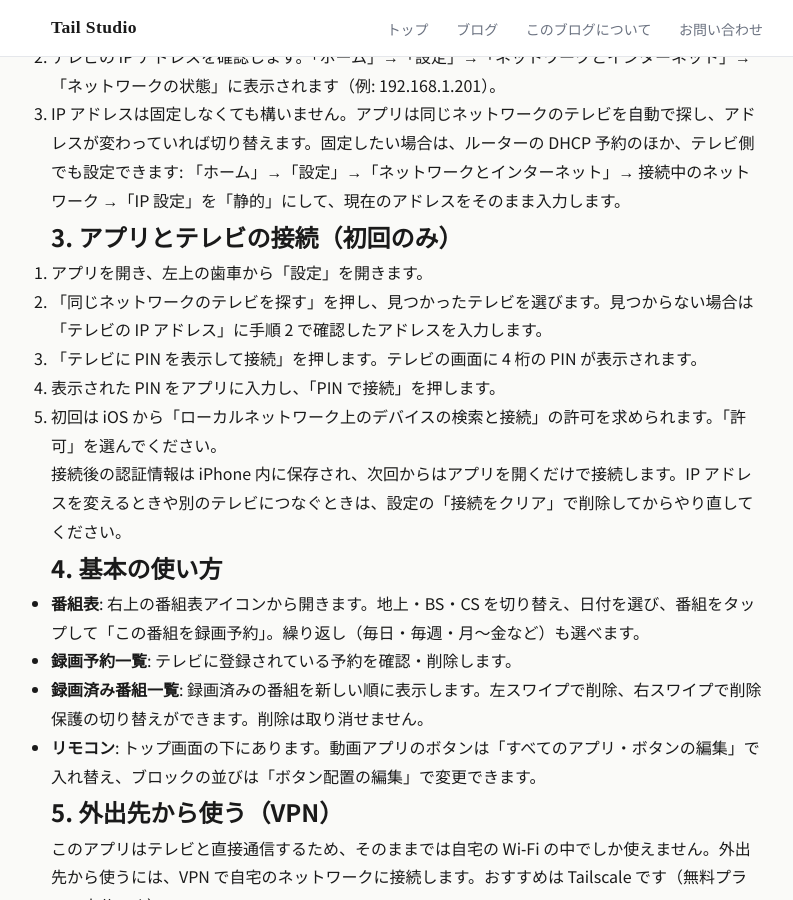
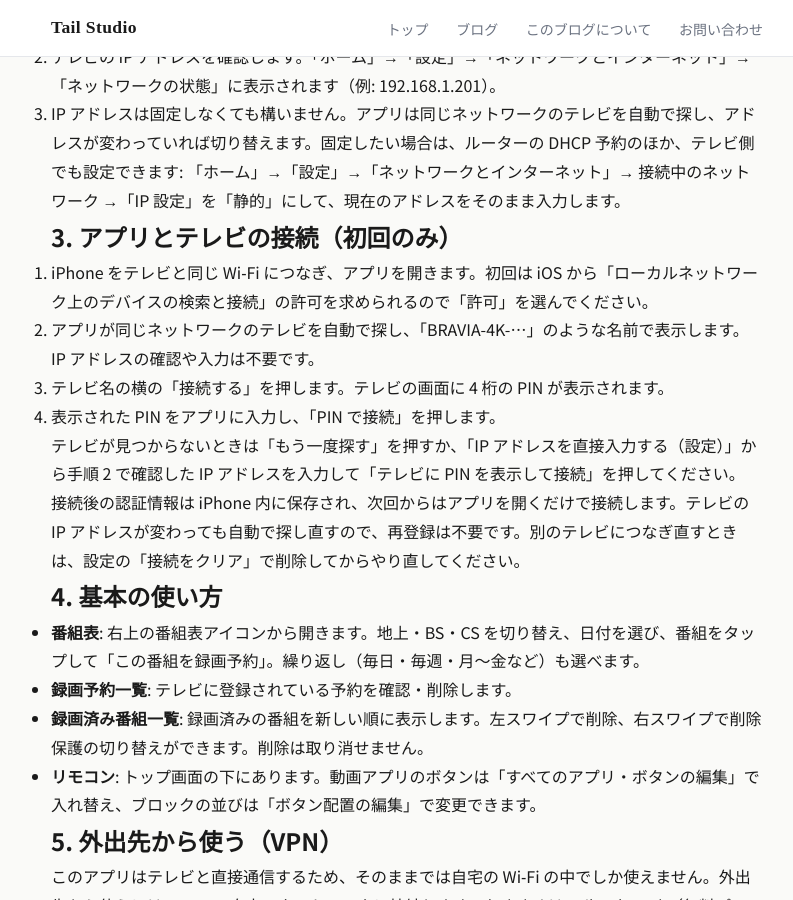
Before and after one commit to wat--/app-policies, a Jekyll site: the page built from apps/rimoroku/guide.md, in a window 1280 px wide and 900 px high, scrolled down 372 px. Shown: the whole window, without its empty margins (233-1026 px from the left). Built offline with Jekyll 4.4.1, drawn with Linux system fonts in a browser that asks for light colours.

Commit message:
リモ録ガイド: 自動検出による接続手順に更新
Co-Authored-By: Claude Fable 5.1 <noreply@anthropic.com>

```diff
--- a/apps/rimoroku/guide.md
+++ b/apps/rimoroku/guide.md
@@ -19,13 +19,14 @@ title: リモ録 使い方・接続ガイド
 
 ## 3. アプリとテレビの接続（初回のみ）
 
-1. アプリを開き、左上の歯車から「設定」を開きます。
-2. 「同じネットワークのテレビを探す」を押し、見つかったテレビを選びます。見つからない場合は「テレビの IP アドレス」に手順 2 で確認したアドレスを入力します。
-3. 「テレビに PIN を表示して接続」を押します。テレビの画面に 4 桁の PIN が表示されます。
+1. iPhone をテレビと同じ Wi‑Fi につなぎ、アプリを開きます。初回は iOS から「ローカルネットワーク上のデバイスの検索と接続」の許可を求められるので「許可」を選んでください。
+2. アプリが同じネットワークのテレビを自動で探し、「BRAVIA-4K-…」のような名前で表示します。IP アドレスの確認や入力は不要です。
+3. テレビ名の横の「接続する」を押します。テレビの画面に 4 桁の PIN が表示されます。
 4. 表示された PIN をアプリに入力し、「PIN で接続」を押します。
-5. 初回は iOS から「ローカルネットワーク上のデバイスの検索と接続」の許可を求められます。「許可」を選んでください。
 
-接続後の認証情報は iPhone 内に保存され、次回からはアプリを開くだけで接続します。IP アドレスを変えるときや別のテレビにつなぐときは、設定の「接続をクリア」で削除してからやり直してください。
+テレビが見つからないときは「もう一度探す」を押すか、「IP アドレスを直接入力する（設定）」から手順 2 で確認した IP アドレスを入力して「テレビに PIN を表示して接続」を押してください。
+
+接続後の認証情報は iPhone 内に保存され、次回からはアプリを開くだけで接続します。テレビの IP アドレスが変わっても自動で探し直すので、再登録は不要です。別のテレビにつなぎ直すときは、設定の「接続をクリア」で削除してからやり直してください。
 
 ## 4. 基本の使い方
 
```
